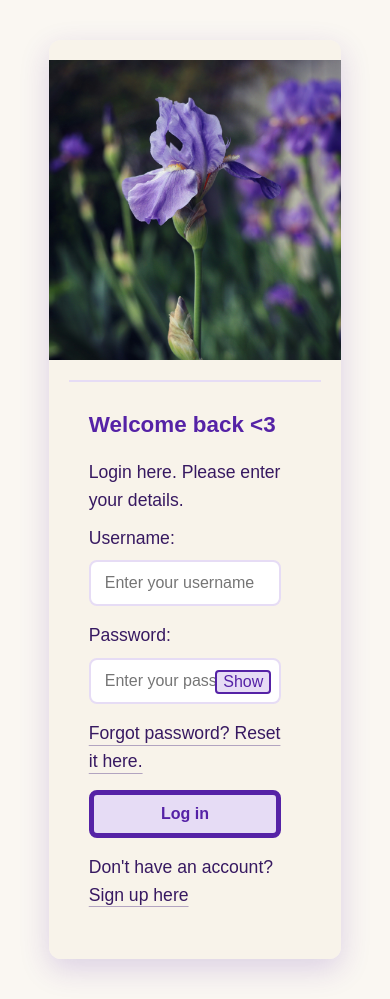
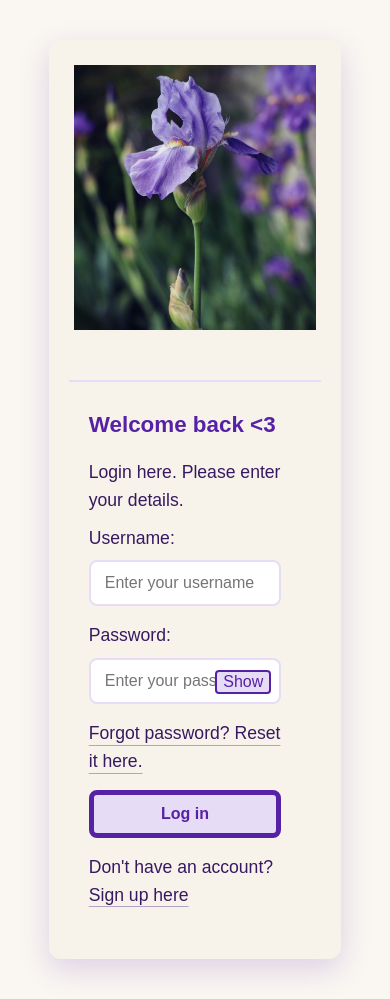
Before and after one commit to gittel-rosenblatt/iris, a Flask app: page /login in a window 390 px wide. Shown: the part 92-1091 px from the top of the page. Run offline with Flask 3, Linux system fonts and the light colour scheme.

Commit message:
Fix CSS image layout for the flower on the login page

```diff
--- a/static/css/login.css
+++ b/static/css/login.css
@@ -55,14 +55,14 @@
 .login-image {
     display: flex;
     justify-content: center;
-    align-items: center;
+    align-items: flex-start;
     padding: 5px;
     overflow: hidden;
 }
 
 .login-container img {
     object-fit: cover;
-    object-position: center top;
+    object-position: center -25px;
     max-width: 500px;
     height: auto;
 }
@@ -130,7 +130,6 @@ body.is-switched .login {
         display: flex;
         justify-content: center;
         padding: 5px;
-        overflow: hidden;
         max-width: 300px;
         height: 300px;
         flex-shrink: 0;
@@ -139,9 +138,8 @@ body.is-switched .login {
 
     .login-container img {
         object-fit: cover;
-        object-position: center bottom;
-        max-width: 300px;
-        height: 300px;
+        max-width: 100%;
+        height: 100%;
         flex-shrink: 0;
     }
 }
```
